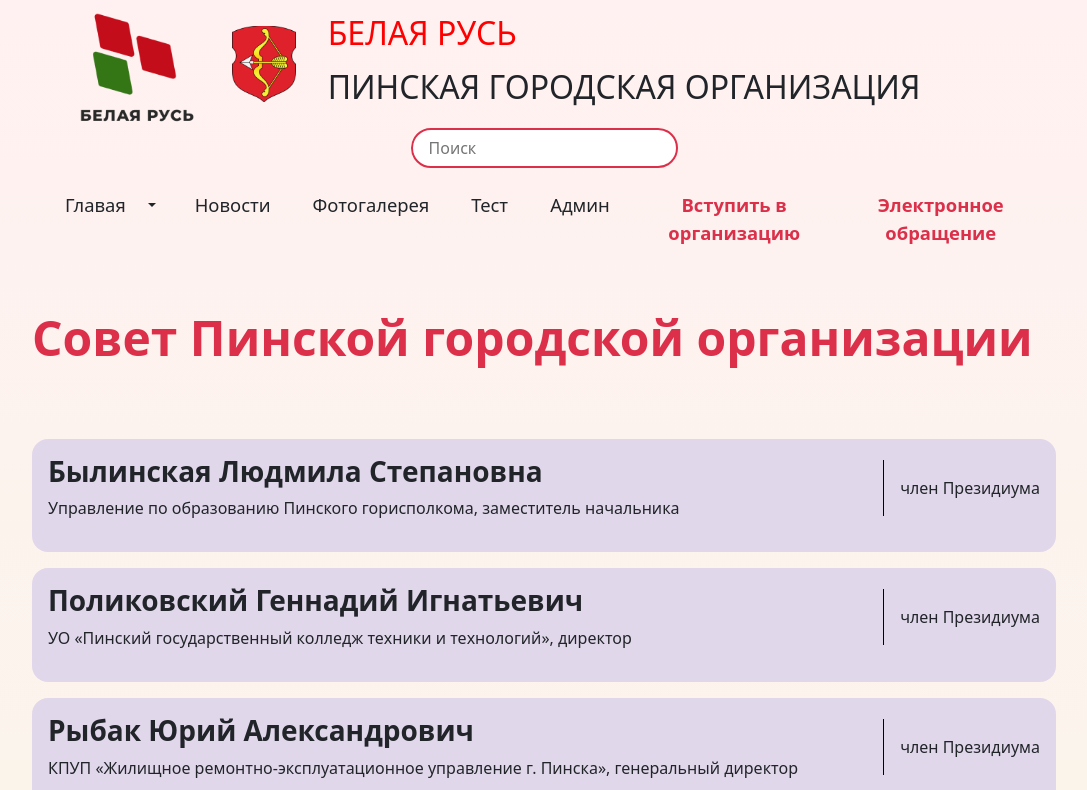
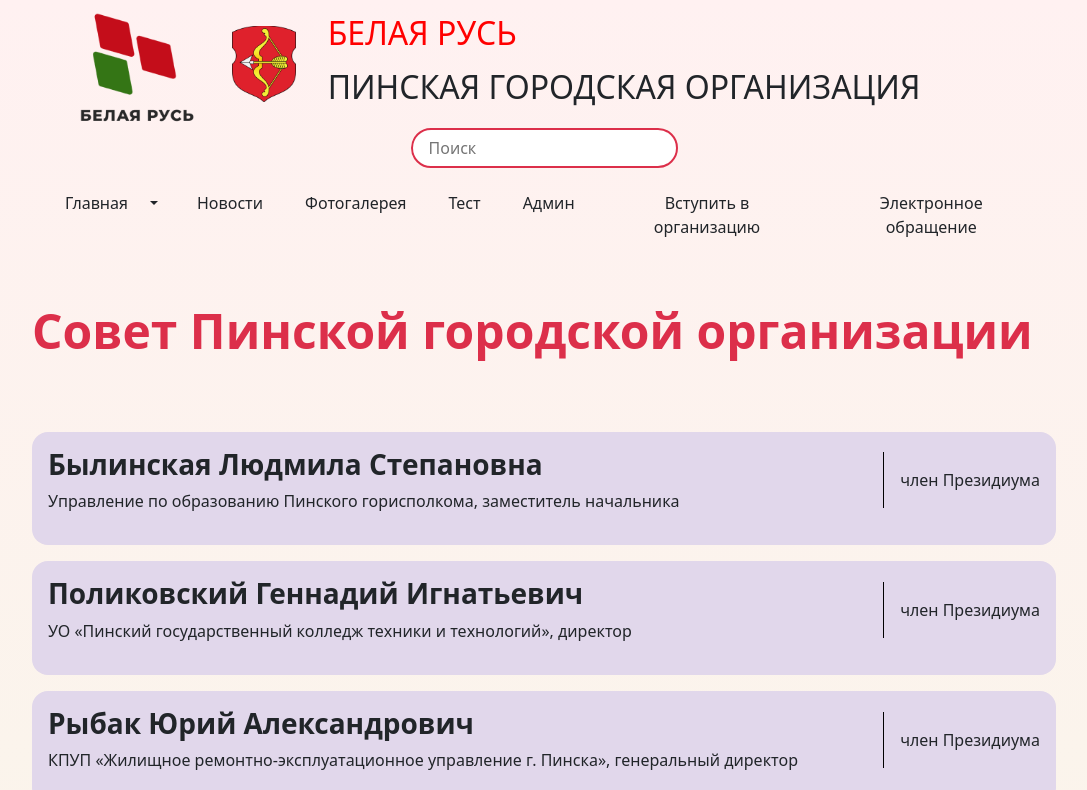
Before and after one commit to Ghost1386/Belarus, a React (Create React App) app in the folder Belarus/Belarus/ClientApp/: page /council in a window 1280 px wide. Shown: the top 790 px of the page, without its empty margins (96-1183 px from the left). Built offline with nearby package versions, Linux system fonts and the light colour scheme.

Commit message:
changed admin panel

```diff
--- a/Belarus/Belarus/ClientApp/src/components/Contests.jsx
+++ b/Belarus/Belarus/ClientApp/src/components/Contests.jsx
@@ -7,7 +7,7 @@
         <h2 className={styles.title}>Конкурсы </h2>
         <div className={styles.wrapper}>
             <div className={styles.card}>
-                <img src="../assets/icons/contest.svg" alt="#" className={styles.card__img} />
+                <img src="../assets/icons/contest-icon.svg" alt="#" className={styles.card__img} />
                 <div className={styles.card__content}>
                    <h3>Название конкурса</h3>
                     <p>Lorem ipsum dolor sit amet, consectetur adipiscing elit. Dui, malesuada morbi in ullamcorper massa. Fringilla libero enim donec lectus volutpat lobortis quis nibh quam. </p>
@@ -15,7 +15,7 @@
                 <button className={styles.card__button}><a href='/#'>Скачать</a></button>
             </div>
             <div className={styles.card}>
-            <img src="../assets/icons/contest.svg" alt="#" className={styles.card__img} />
+            <img src="../assets/icons/contest-icon.svg" alt="#" className={styles.card__img} />
                 <div className={styles.card__content}>
                    <h3>Название конкурса</h3>
                     <p>Lorem ipsum dolor sit amet, consectetur adipiscing elit. Dui, malesuada morbi in ullamcorper massa. Fringilla libero enim donec lectus volutpat lobortis quis nibh quam. </p>
@@ -23,7 +23,7 @@
                 <button className={styles.card__button}><a href='/#'>Скачать</a></button>
             </div>
             <div className={styles.card}>
-            <img src="../assets/icons/contest.svg" alt="#" className={styles.card__img} />
+            <img src="../assets/icons/contest-icon.svg" alt="#" className={styles.card__img} />
                 <div className={styles.card__content}>
                    <h3>Название конкурса</h3>
                     <p>Lorem ipsum dolor sit amet, consectetur adipiscing elit. Dui, malesuada morbi in ullamcorper massa. Fringilla libero enim donec lectus volutpat lobortis quis nibh quam. </p>
--- a/Belarus/Belarus/ClientApp/src/components/Header.jsx
+++ b/Belarus/Belarus/ClientApp/src/components/Header.jsx
@@ -1,17 +1,38 @@
-import styles from './Header.module.scss';
-import { Link } from 'react-router-dom';
-import {Dropdown, Button, ButtonGroup, Nav, Navbar, Container} from 'react-bootstrap';
+import styles from "./Header.module.scss";
+import { Link } from "react-router-dom";
+import {
+  Dropdown,
+  Button,
+  ButtonGroup,
+  Nav,
+  Navbar,
+  Container,
+} from "react-bootstrap";
 
 const Header = () => {
   return (
     <div className={styles.container}>
       <div className={styles.wrapper}>
-            <img className={styles.logo1} src="../assets/icons/header-logo1.png" alt="#" />
-            <img className={styles.logo2} src="../assets/icons/header-logo2.png" alt="#" />
-            <h1 className={styles.title}><p>Белая Русь</p>
-                Пинская городская организация</h1>
+        <img
+          className={styles.logo1}
+          src="../assets/icons/header-logo1.png"
+          alt="#"
+        />
+        <img
+          className={styles.logo2}
+          src="../assets/icons/header-logo2.png"
+          alt="#"
+        />
+        <h1 className={styles.title}>
+          <p>Белая Русь</p>
+          Пинская городская организация
+        </h1>
         <form className={styles.form}>
-            <input className={styles.input} type="text" placeholder="Поиск"></input>
+          <input
+            className={styles.input}
+            type="text"
+            placeholder="Поиск"
+          ></input>
         </form>
       </div>
       {/* <nav className={styles.nav}>
@@ -41,36 +62,75 @@
                 </li>
             </ul>
         </nav> */}
-        <Navbar  expand="lg">
+      <Navbar expand="lg">
         <Container>
           <Navbar.Toggle aria-controls="basic-navbar-nav" />
           <Navbar.Collapse id="basic-navbar-nav">
             <Nav className="me-auto">
-            <Nav.Link href="#home" className={styles.nav__item}>
+              <Nav.Link className={styles.nav__item} as={Link} to="/">
                 <Dropdown as={ButtonGroup}>
-
-                    <Button variant="none"><Link to="/">Главая</Link></Button>
-                    <Dropdown.Toggle split variant="none"  id="dropdown-custom-2" />
+                  <Button variant="none">Главная</Button>
+                  <Dropdown.Toggle
+                    split
+                    variant="none"
+                    id="dropdown-custom-2"
+                  />
                   <Dropdown.Menu>
-                    <Dropdown.Item href="/management">Руководство</Dropdown.Item>
-                    <Dropdown.Item href="/council">Совет Пинской организации</Dropdown.Item>
-
+                    <Dropdown.Item href="/management">
+                      Руководство
+                    </Dropdown.Item>
+                    <Dropdown.Item href="/council">
+                      Совет Пинской организации
+                    </Dropdown.Item>
                   </Dropdown.Menu>
                 </Dropdown>
               </Nav.Link>
-            <Nav.Link href="#link" className={styles.nav__item}> <Button variant="none" className={styles.btn} ><Link to="/news">Новости</Link></Button></Nav.Link>
-            <Nav.Link href="#link" className={styles.nav__item}> <Button variant="none"><Link to="/gallery">Фотогалерея</Link></Button></Nav.Link>
-            <Nav.Link href="#link" className={styles.nav__item}> <Button variant="none"><Link to="/sign">Тест</Link></Button></Nav.Link>
-            <Nav.Link href="#link" className={styles.nav__item}> <Button variant="none"><Link to="/admin">Админ</Link></Button></Nav.Link>
-            <Nav.Link href="#link" className={styles.nav__item}> <Button variant="none"><Link to="/introduction"><span>Вступить в организацию</span></Link></Button></Nav.Link>
-            <Nav.Link href="#link" className={styles.nav__item}> <Button variant="none"><Link to="/introduction"><Link to="/appeal"><span>Электронное обращение</span></Link></Link></Button></Nav.Link>
+              <Nav.Link className={styles.nav__item} as={Link} to="/news">
+                {" "}
+                <Button variant="none" className={styles.btn}>
+                  Новости
+                </Button>
+              </Nav.Link>
+              <Nav.Link className={styles.nav__item} as={Link} to="/gallery">
+                {" "}
+                <Button variant="none" className={styles.btn}>
+                  Фотогалерея
+                </Button>
+              </Nav.Link>
+              <Nav.Link className={styles.nav__item} as={Link} to="/sign">
+                {" "}
+                <Button variant="none" className={styles.btn}>
+                  Тест
+                </Button>
+              </Nav.Link>
+              <Nav.Link className={styles.nav__item} as={Link} to="/admin">
+                {" "}
+                <Button variant="none" className={styles.btn}>
+                  Админ
+                </Button>
+              </Nav.Link>
+              <Nav.Link
+                className={styles.nav__item}
+                as={Link}
+                to="/introduction"
+              >
+                {" "}
+                <Button variant="none" className={styles.btn}>
+                  <span>Вступить в организацию</span>
+                </Button>
+              </Nav.Link>
+              <Nav.Link className={styles.nav__item} as={Link} to="/appeal">
+                {" "}
+                <Button variant="none" className={styles.btn}>
+                  <span>Электронное обращение</span>
+                </Button>
+              </Nav.Link>
             </Nav>
           </Navbar.Collapse>
         </Container>
       </Navbar>
-
     </div>
-    )
-}
+  );
+};
 
 export default Header;
--- a/Belarus/Belarus/ClientApp/src/pages/News.module.scss
+++ b/Belarus/Belarus/ClientApp/src/pages/News.module.scss
@@ -6,9 +6,40 @@
 
 .wrapper {
 
-
+display: flex;
+justify-content: space-between;
+align-items: center;
+flex-wrap: wrap;
     &__item {
         background-color: #F8E2E2;
+        border-radius: 1rem;
+        margin-top: 2rem;
 
+        h2 {
+            text-align: center;
+            padding-top: 2rem;
+        }
+
+        img {
+            padding: 1rem;
+            border-radius: 2rem;
+        }
+
+        button {
+            display: block;
+            margin: 0 auto;
+            border: 2px solid #DC2F4A ;
+            border-radius: 10rem;
+            width: 12rem;
+            height: 2.5rem;
+            font-size: 1.15rem;
+            margin-top: 2rem;
+            margin-bottom: 1rem;
+            a {
+                padding: 1rem;
+                text-decoration: none;
+                color: inherit;
+            }
+        }
     }
 }
```
Also changed, not shown: Belarus/Belarus/ClientApp/src/pages/Admin.jsx (+37 -2 lines), Belarus/Belarus/ClientApp/src/pages/Gallery.jsx (+52 -20 lines), Belarus/Belarus/ClientApp/src/pages/News.jsx (+4 -2 lines). Lines whose indentation alone changed are shown as unchanged.
